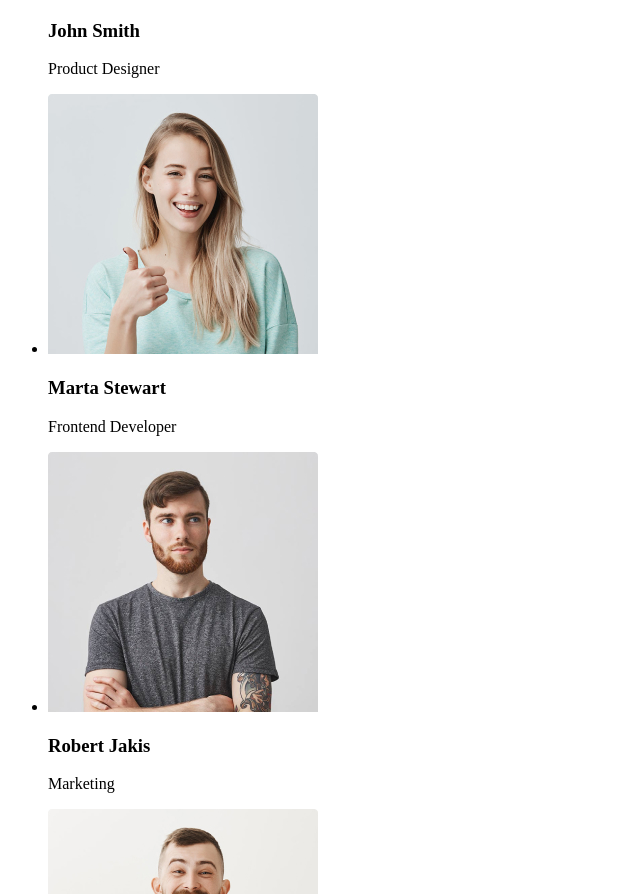
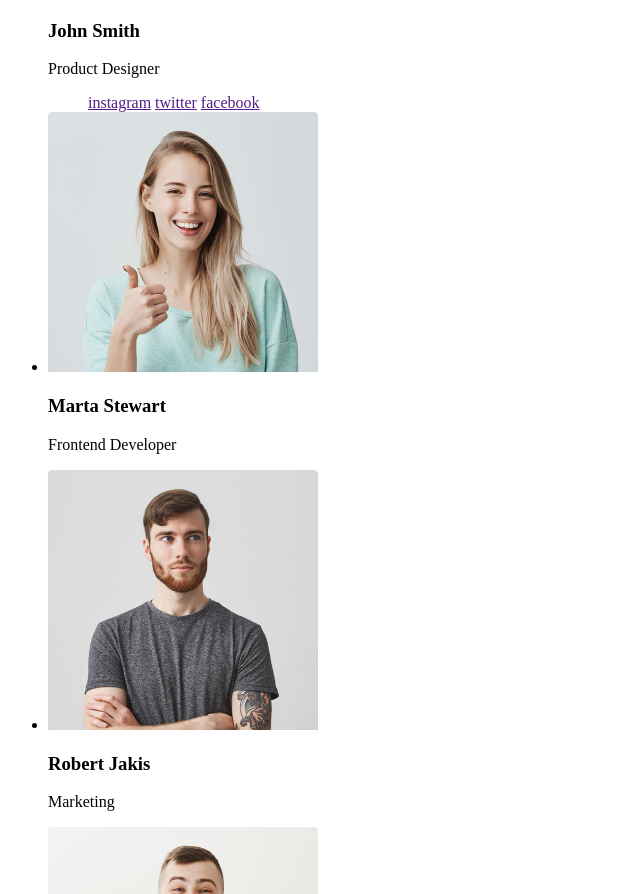
Before and after one commit to Andrii-Velhan/goit-markup-hw-01, a plain HTML site: page index.html in a window 1280 px wide. Shown: the part 2499-3393 px from the top of the page, without its empty margins (0-640 px from the left). Drawn offline with Linux system fonts and the light colour scheme.

Commit message:
начал добавлять соцсети сотрудников

```diff
--- a/index.html
+++ b/index.html
@@ -119,6 +119,12 @@
             <img src="./images/img (1).jpg" alt="John Smith photo" />
             <h3>John Smith</h3>
             <p>Product Designer</p>
+            <!-- уточнить соцсети оборачивать в секцию? -->
+            <ul>
+              <a href="">instagram</a>
+              <a href="">twitter</a>
+              <a href="">facebook</a>
+            </ul>
           </li>
           <li>
             <img src="./images/img (2).jpg" alt="Marta Stewart photo" />
```
